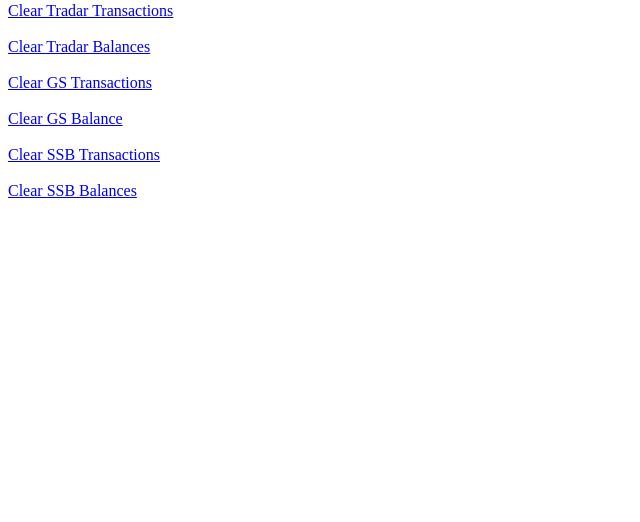
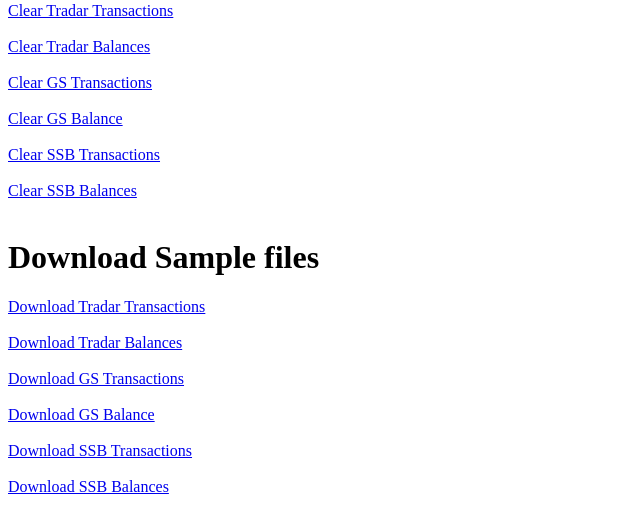
Before and after one commit to nisarg4/WaterCapital, a Django app: page /firstapp/ in a window 1280 px wide. Shown: the part 708-1230 px from the top of the page, without its empty margins (0-640 px from the left). Before the commit the page ends 906 px from the top, so only its background shows below. Run offline with Django 3.2, Linux system fonts and the light colour scheme.

Commit message:
sampleFlies folder,download feature

```diff
--- a/WaterCapital/wsgi.py
+++ b/WaterCapital/wsgi.py
@@ -11,9 +11,8 @@ import os
 import sys
 
 from django.core.wsgi import get_wsgi_application
-from whitenoise.django import DjangoWhiteNoise
+
 #sys.path.append("/home/flame/PycharmProjects/WaterCapital/WaterCapital/settings.py")
 os.environ.setdefault('DJANGO_SETTINGS_MODULE', 'WaterCapital.settings')
 
 application = get_wsgi_application()
-application = DjangoWhiteNoise(application)
--- a/firstapp/urls.py
+++ b/firstapp/urls.py
@@ -15,7 +15,7 @@ urlpatterns = [
     url(r'^list/', views.test, name="test"),
     url(r'^tradar_ss_isin/', views.tradar_ss_trans_inis),
 
-    url(r'^tradar_ss_ccy/', views.tradar_gs_trans_ccy),
+    url(r'^tradar_gs_ccy/', views.tradar_gs_trans_ccy),
     url(r'^tradar_ss_ccy/', views.tradar_ss_trans_ccy),
 
     url(r'^tradar_ss_bal/', views.tradar_ss_bal),
@@ -29,4 +29,11 @@ urlpatterns = [
     url(r'^drop_tradar_balance/', views.drop_tradar_balance, name="drop_tradar_balance"),
 
 
+    url(r'^download_tradar_transaction/', views.download_tradar_transaction, name="download_tradar_transaction"),
+    url(r'^download_tradar_balance/', views.download_tradar_balance, name="download_tradar_balance"),
+    url(r'^download_ssb_transaction/', views.download_ssb_transaction, name="download_ssb_transaction"),
+    url(r'^download_ssb_balance/', views.download_ssb_balance, name="download_ssb_balance"),
+    url(r'^download_gs_transaction/', views.download_gs_transaction, name="download_gs_transaction"),
+    url(r'^download_gs_balance/', views.download_gs_balance, name="download_gs_balance"),
+
 ]
--- a/firstapp/views.py
+++ b/firstapp/views.py
@@ -3,7 +3,10 @@ from django.shortcuts import render_to_response, render
 from django.http import HttpResponseBadRequest, HttpResponse
 from django import forms
 from firstapp.models import GS_Tran,Tradar_Tran,SSB_Trans,SSB_Balance,GS_Balance,Tradar_Balance
-
+from django.core.files import File
+from django import template
+from django.template import Context
+from django.template.loader import get_template
 class UploadFileForm(forms.Form):
     file = forms.FileField()
 
@@ -301,3 +304,69 @@ def tradar_gs_bal(request) :
     "row": row
     }
     return render(request, "tradar_gs_bal.html", context)
+
+
+import os
+from django.conf import settings
+from django.http import HttpResponse
+
+
+def download_tradar_transaction(request):
+    path =  "firstapp/sampleFiles/Tradar_Transactions.xlsx"
+    file_path = os.path.join(settings.MEDIA_ROOT, path)
+    if os.path.exists(file_path):
+        with open(file_path, 'rb') as fh:
+            response = HttpResponse(fh.read(), content_type="application/vnd.ms-excel")
+            response['Content-Disposition'] = 'inline; filename=' + os.path.basename(file_path)
+            return response
+    raise Http404
+
+def download_tradar_balance(request):
+    path =  "firstapp/sampleFiles/Tradar_Balances.xlsx"
+    file_path = os.path.join(settings.MEDIA_ROOT, path)
+    if os.path.exists(file_path):
+        with open(file_path, 'rb') as fh:
+            response = HttpResponse(fh.read(), content_type="application/vnd.ms-excel")
+            response['Content-Disposition'] = 'inline; filename=' + os.path.basename(file_path)
+            return response
+    raise Http404
+
+def download_ssb_transaction(request):
+    path =  "firstapp/sampleFiles/SSB_Tansactions.xlsx"
+    file_path = os.path.join(settings.MEDIA_ROOT, path)
+    if os.path.exists(file_path):
+        with open(file_path, 'rb') as fh:
+            response = HttpResponse(fh.read(), content_type="application/vnd.ms-excel")
+            response['Content-Disposition'] = 'inline; filename=' + os.path.basename(file_path)
+            return response
+    raise Http404
+
+def download_ssb_balance(request):
+    path =  "firstapp/sampleFiles/SSB_Balance.xlsx"
+    file_path = os.path.join(settings.MEDIA_ROOT, path)
+    if os.path.exists(file_path):
+        with open(file_path, 'rb') as fh:
+            response = HttpResponse(fh.read(), content_type="application/vnd.ms-excel")
+            response['Content-Disposition'] = 'inline; filename=' + os.path.basename(file_path)
+            return response
+    raise Http404
+
+def download_gs_transaction(request):
+    path =  "firstapp/sampleFiles/GS_Transactions.xlsx"
+    file_path = os.path.join(settings.MEDIA_ROOT, path)
+    if os.path.exists(file_path):
+        with open(file_path, 'rb') as fh:
+            response = HttpResponse(fh.read(), content_type="application/vnd.ms-excel")
+            response['Content-Disposition'] = 'inline; filename=' + os.path.basename(file_path)
+            return response
+    raise Http404
+
+def download_gs_balance(request):
+    path =  "firstapp/sampleFiles/GS_Balance.xlsx"
+    file_path = os.path.join(settings.MEDIA_ROOT, path)
+    if os.path.exists(file_path):
+        with open(file_path, 'rb') as fh:
+            response = HttpResponse(fh.read(), content_type="application/vnd.ms-excel")
+            response['Content-Disposition'] = 'inline; filename=' + os.path.basename(file_path)
+            return response
+    raise Http404
--- a/templates/index.html
+++ b/templates/index.html
@@ -44,6 +44,14 @@
     <a href="drop_ssb_trans">Clear SSB Transactions</a><br><br>
     <a href="drop_ssb_balance">Clear SSB Balances</a><br><br>
 
+    <h1>Download Sample files</h1>
+    <a href= "download_tradar_transaction">Download Tradar Transactions</a><br><br>
+    <a href="download_tradar_balance">Download Tradar Balances</a><br><br>
+    <a href="download_gs_transaction">Download GS Transactions</a><br><br>
+    <a href="download_gs_balance">Download GS Balance</a><br><br>
+    <a href="download_ssb_transaction">Download SSB Transactions</a><br><br>
+    <a href="download_ssb_balance">Download SSB Balances</a><br><br>
+
 
     </form>
 </body>
```
Also changed, not shown: WaterCapital/settings.py (+1 -11 lines), templates/download.html (added, +14 -0 lines), 6 other files.
